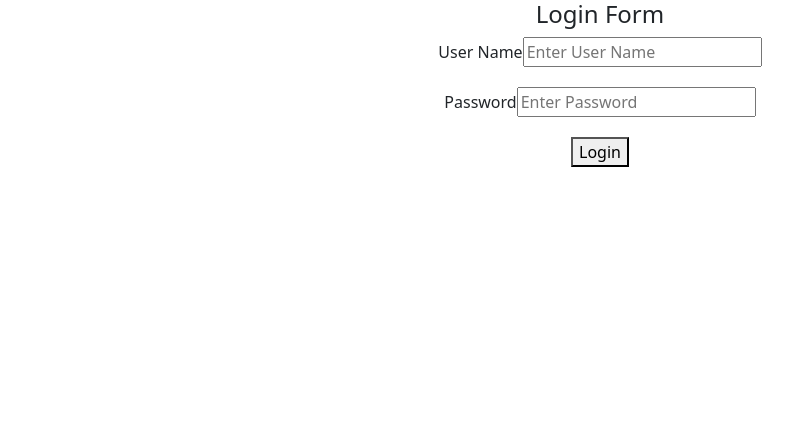
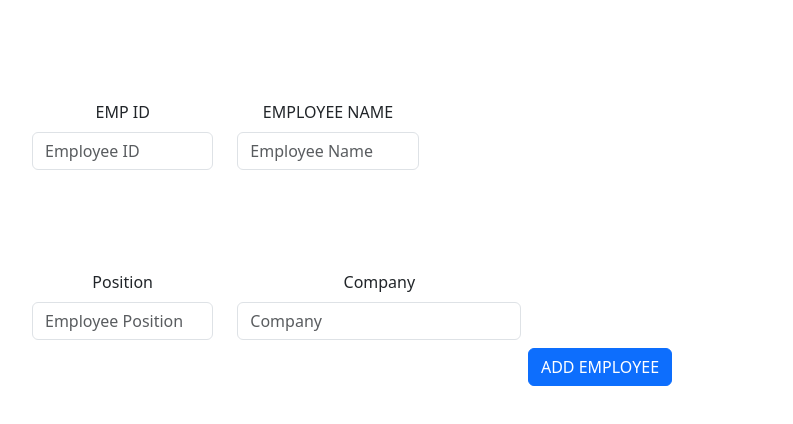
Before and after one commit to shingadeanandrao/ReactConcepts, a React (Create React App) app: page /addEmployee in a window 1280 px wide. Shown: the top 424 px of the page, without its empty margins (40-833 px from the left). Built offline with nearby package versions, Linux system fonts and the light colour scheme.

Commit message:
Added EmployeeStore
Added EmployeeStore

```diff
--- a/src/App.js
+++ b/src/App.js
@@ -1,5 +1,6 @@
 import './App.css';
 import 'bootstrap/dist/css/bootstrap.min.css';
+import { BrowserRouter as Router,Routes,Route } from 'react-router-dom';
 import ParentCompUseMemo from './components/Memo/ParentCompUseMemo';
 import ErrorBoundries from './components/ErrorBoundries/ErrorBoundries';
 import ShoppingUseReducer from './components/UseReducerHook/ShoppingUseReducer';
@@ -7,6 +8,11 @@ import ControlledComp from './components/ControlledAndUncontrolledComp/Controlle
 import UncontrolledComp from './components/ControlledAndUncontrolledComp/UncontrolledComp';
 import ChartsTest from './components/ApexCharts/ChartsTest';
 import ControlledCompAssig from './components/ControlledAndUncontrolledComp/ControlledCompAssig';
+import ParentCompUseContext from './components/useContextHook/ParentCompUseContext';
+import { EmployeeProvider } from './components/CRUD_using_context_api/EmployeeStore';
+import EmployeeList from './components/CRUD_using_context_api/EmployeeList';
+import AddEmployee from './components/CRUD_using_context_api/AddEmployee';
+import EditEmployee from './components/CRUD_using_context_api/EditEmployee';
 // import ParentCompUseContext from './components/useContextHook/ParentCompUseContext';
 
 // import ClassComponentExample from './components/FormHandling/ClassComponentExample';
@@ -26,8 +32,6 @@ import ControlledCompAssig from './components/ControlledAndUncontrolledComp/Cont
 // import ApiCallUsinguseEffectHook from './components/ApiIntegration/ApiCallUsinguseEffectHook';
 // import Container from './components/CompoLifeCycle/Container';
 // import ContextProvider from './components/useContextHook/useContext/ContextProvider';
-
-
 function App() {
   return (
     <div className="App">
@@ -60,10 +64,20 @@ function App() {
         {/* <ParentCompUseMemo/> */}
         {/* <ErrorBoundries/> */}
         {/* <ShoppingUseReducer/> */}
-        <ControlledComp/>
+        {/* <ControlledComp/> */}
         {/* <UncontrolledComp/> */}
         {/* <ChartsTest/> */}
         {/* <ControlledCompAssig/> */}
+
+        <Router>
+          <EmployeeProvider>
+          <Routes>
+            <Route exact path='/' element={<EmployeeList/>}></Route>
+            <Route exact path='/addEmployee' element={<AddEmployee/>}></Route>
+            <Route exact path='/editEmployee' element={<EditEmployee/>}></Route>
+          </Routes>
+          </EmployeeProvider>
+        </Router>
     </div>
   );
 }
--- a/src/components/CRUD_using_context_api/AddEmployee.jsx
+++ b/src/components/CRUD_using_context_api/AddEmployee.jsx
@@ -1,9 +1,100 @@
 import React from 'react'
+import Button from 'react-bootstrap/Button';
+import Col from 'react-bootstrap/Col';
+import Form from 'react-bootstrap/Form';
+import Row from 'react-bootstrap/Row';
+import { useState } from 'react';
+import { useNavigate } from 'react-router-dom';
+import { EmployeeContext } from './EmployeeStore';
+import { useContext } from 'react';
 
 const AddEmployee = () => {
+
+  const [validated, setValidated] = useState(false);
+  const [empId,setEmpId]= useState('');
+  const [name,setName]= useState('');
+  const [position,setPosition]= useState('');
+  const [company,setCompany]= useState('');
+
+  const navigate = useNavigate();
+
+  const{employees, addEmployee} = useContext(EmployeeContext);
+
+  const handleSubmit = (event) => {
+    const form = event.currentTarget;
+    if (form.checkValidity() === false) {
+      event.preventDefault();
+     // event.stopPropagation();
+    }
+
+    const employee = {id:Date.now() ,empId, name, position, company}
+    console.log(employee)
+    addEmployee(employee)
+    navigate('/')
+    setValidated(true);
+  };
+
+
+
   return (
     <>
-        <h5> Add Employee</h5>
+    <Form noValidate validated={validated} onSubmit={handleSubmit}>
+      <Row className="mb-2" style={{marginLeft : '60px', marginTop:'100px'}}>
+        <Form.Group as={Col} md="2" controlId="validationCustom01">
+          <Form.Label>EMP ID</Form.Label>
+          <Form.Control
+            required
+            type="number"
+            placeholder="Employee ID"
+            value={empId}
+            onChange={(e)=>setEmpId(e.target.value)}
+          />
+          <Form.Control.Feedback>Looks good!</Form.Control.Feedback>
+        </Form.Group>
+        <Form.Group as={Col} md="2" controlId="validationCustom01">
+          <Form.Label>EMPLOYEE NAME</Form.Label>
+          <Form.Control
+            required
+            type="text"
+            placeholder="Employee Name"
+            value={name}
+            onChange={(e)=>setName(e.target.value)}
+          />
+          <Form.Control.Feedback>Looks good!</Form.Control.Feedback>
+        </Form.Group>
+        </Row>
+        <Row className="mb-2" style={{marginLeft : '60px', marginTop:'100px'}}>
+        <Form.Group as={Col} md="2" controlId="validationCustomUsername">
+          <Form.Label>Position</Form.Label>
+            <Form.Control
+              type="text"
+              placeholder="Employee Position"
+              aria-describedby="inputGroupPrepend"
+              required
+              value={position}
+              onChange={(e)=>setPosition(e.target.value)}
+            />
+            <Form.Control.Feedback type="invalid">
+              Please choose a username.
+            </Form.Control.Feedback>
+        </Form.Group>
+        <Form.Group as={Col} md="3" controlId="validationCustomUsername">
+          <Form.Label>Company</Form.Label>
+            <Form.Control
+              type="text"
+              placeholder="Company"
+              aria-describedby="inputGroupPrepend"
+              required
+              value={company}
+              onChange={(e)=>setCompany(e.target.value)}
+            />
+            <Form.Control.Feedback type="invalid">
+              Please choose a username.
+            </Form.Control.Feedback>
+        </Form.Group>
+        </Row>
+        <Button type="submit">ADD EMPLOYEE</Button>
+        </Form>
     </>
   )
 }
--- a/src/components/CRUD_using_context_api/EmployeeList.jsx
+++ b/src/components/CRUD_using_context_api/EmployeeList.jsx
@@ -1,16 +1,47 @@
-import React from 'react'
+import React, { useContext} from 'react'
 import { Button } from 'react-bootstrap'
 import './crudStyle.css'
 
-import { useNavigate } from 'react-router-dom'
+import { useNavigate } from 'react-router-dom';
+import { EmployeeContext } from './EmployeeStore';
 
 const EmployeeList = () => {
     const navigate = useNavigate()
+    const{employees} = useContext(EmployeeContext)
   return (
     <div>
             <h5> Employee List</h5>
             <div className='addEmployeeBtn'>
             <Button variant="primary" onClick={()=>navigate('/addEmployee')}>Add Employee</Button>
+
+            </div>
+            <div>
+
+          <table>
+            <thead>
+                <tr>
+                  <th>SR NO</th>
+                  <th>EMP ID</th>
+                  <th>EMPLOYEE NAME</th>
+                  <th>POSITION</th>
+                  <th>COMPONY</th>
+                </tr>
+            </thead>
+            <tbody>
+              { employees.map((employee, index) =>(
+                  <tr key={employee.id}>
+                      <td>{index+1}</td>
+                      <td>{employee.empId}</td>
+                      <td>{employee.name}</td>
+                      <td>{employee.position}</td>
+                      <td> {employee.compony}</td>
+                  </tr>
+
+              ))}
+
+            </tbody>
+
+          </table>
 
             </div>
 
--- /dev/null
+++ b/src/components/CRUD_using_context_api/EmployeeStore.jsx
@@ -0,0 +1,22 @@
+import { createContext, useState } from "react";
+
+
+export const EmployeeContext = createContext()
+
+export const EmployeeProvider = ({children}) =>{
+
+        const[employees, setEmployee] = useState([])
+
+        const addEmployee=(employee)=>{
+                setEmployee(...employees, employee)
+        }
+
+        return(
+
+            <EmployeeContext.Provider value={{employees, addEmployee}}>
+                {children}
+            </EmployeeContext.Provider>
+
+        )
+
+}
--- a/src/components/ControlledAndUncontrolledComp/ControlledCompAssig.jsx
+++ b/src/components/ControlledAndUncontrolledComp/ControlledCompAssig.jsx
@@ -13,9 +13,9 @@ const ControlledCompAssig = () => {
         state.result= parseInt(state.num1,10) - parseInt(state.num2,10);
         return state.result
         break;
-      // case 'Sub':
-      //  return parseInt(state.num1,10) - parseInt(state.num2,10);
-      //   break;
+      case 'Sub':
+       return parseInt(state.num1,10) - parseInt(state.num2,10);
+        break;
       case 'reset':
         return 0; // Resetting to 0
         break;
```
